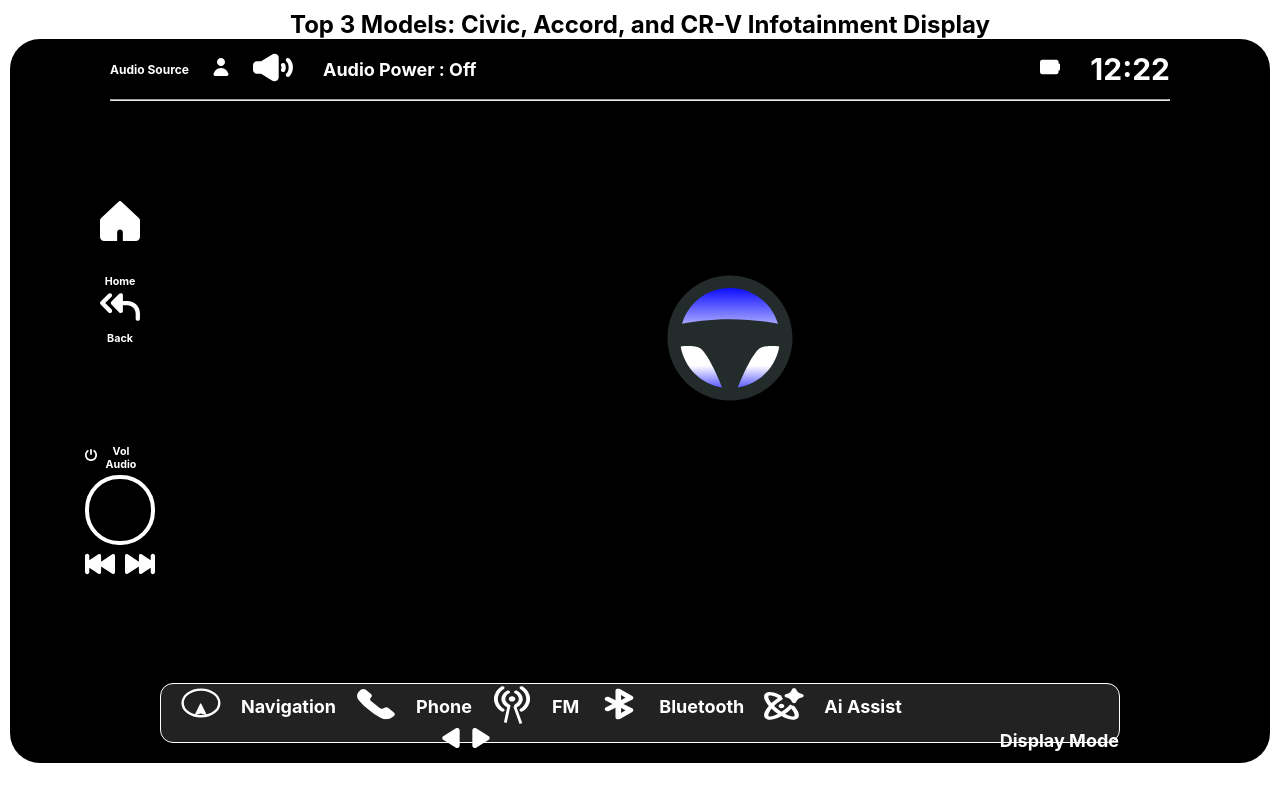
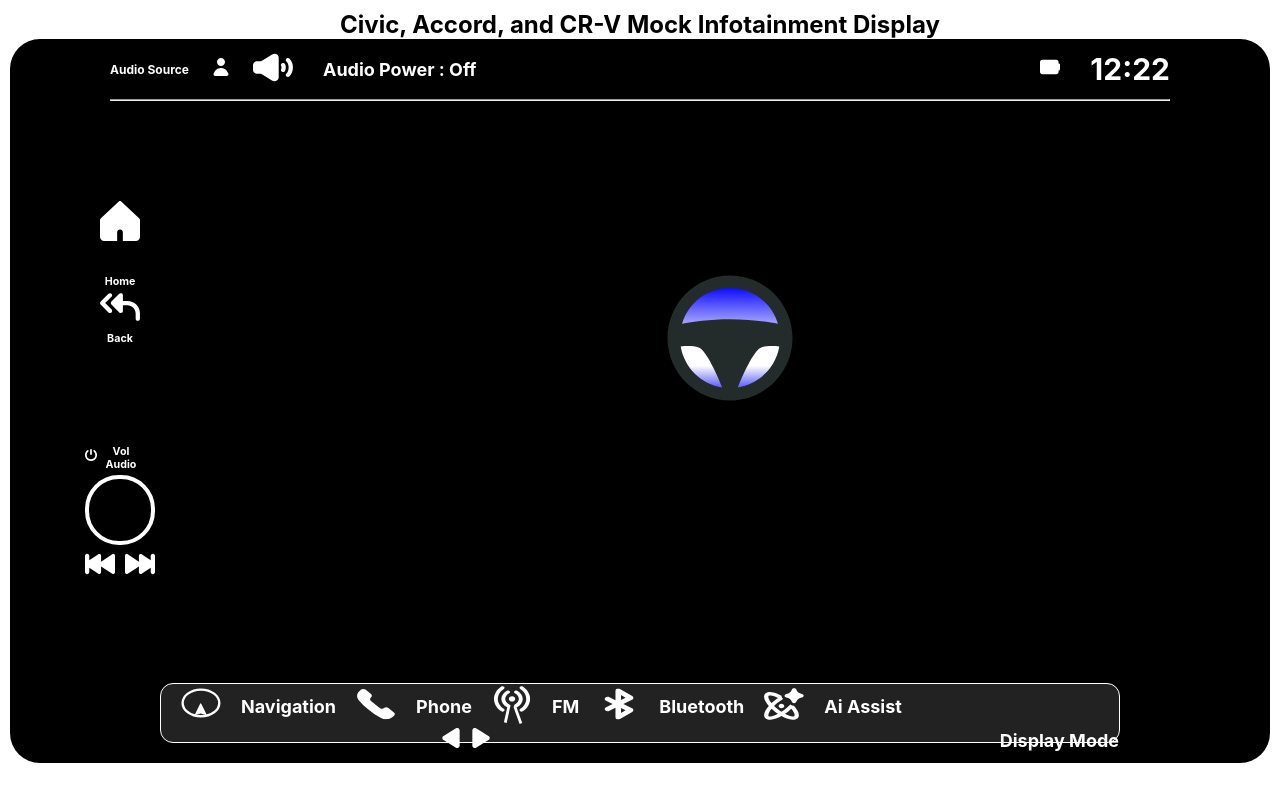
Before and after one commit to calentine/Infotainment_mock_up, a React (Create React App) app: page / in a window 1280 px wide. Built offline with nearby package versions, Linux system fonts and the light colour scheme.

Commit message:
small change

```diff
--- a/src/App.js
+++ b/src/App.js
@@ -9,7 +9,7 @@
 function App() {
   return (
     <div className="App">
-      <h2>Top 3 Models: Civic, Accord, and CR-V  Infotainment Display</h2>
+      <h2>Civic, Accord, and CR-V Mock Infotainment Display</h2>
       <div className="dashboard_container">
       <Top_NavBar/>
         <hr width="100%" size="2" style={{margin:'0px 100px'}} />
```
